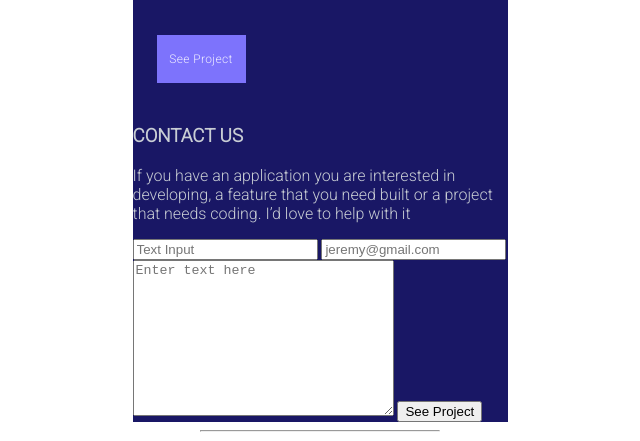
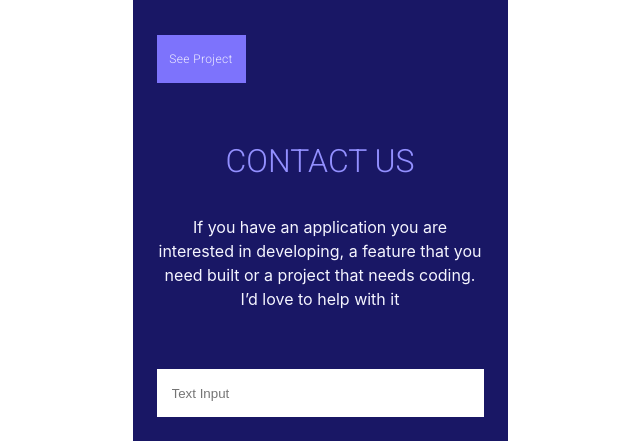
Before and after one commit to Obote/myportfolio, a plain HTML site: page index.html in a window 1280 px wide. Shown: the part 4470-4911 px from the top of the page, without its empty margins (320-960 px from the left). Drawn offline with Linux system fonts and the light colour scheme.

Commit message:
Add form style

```diff
--- a/index.html
+++ b/index.html
@@ -127,12 +127,12 @@
             <input type="email" id="mail" name="_replyto" placeholder="jeremy@gmail.com"  maxlength="500" required>
             <label for="msg"></label>
             <textarea name="message" id="msg" cols="30" rows="10" placeholder="Enter text here" maxlength="500" required></textarea>
-            <button class="button" type="submit">See Project</button>
+            <button class="project-button" type="submit">See Project</button>
         </form>
     </section>
     </main>
     <footer class="footer-section">
-        <hr>
+        <hr class="divider">
         <div class="supporting-item-container">
         <ul class="social-media-icon">
             <li><a href="#"><img src="./images/Icons/github.png" alt="Github"></a></li>
@@ -140,7 +140,6 @@
                 <li><a href="#"><img src="./images/Icons/Vector.svg" alt="Angellist"></a></li>
                 <li><a href="#"><img src="./images/Icons/twitter.png" alt="Twitter"></a></li>
                 <li><a href="#"><img src="./images/Icons/medium.png" alt="Medium"></a></li>
-
         </ul>
         </div>
         <div class="bottom">
@@ -148,6 +147,5 @@
 
         </div>
     </footer>
-
 </body>
 </html>
--- a/style.css
+++ b/style.css
@@ -305,3 +305,80 @@ li {
   border-color: #acb7c3;
   color: #acb7c3;
 }
+
+
+form {
+  padding-left: 24px;
+  padding-right: 24px;
+  padding-top: 1em;
+  padding-bottom: 2em;
+  display: flex;
+  flex-direction: column;
+  align-items: center;
+}
+
+input {
+  list-style: none;
+  padding: 0;
+  margin-top: 2em;
+  color: #303036;
+  padding-left: 15px;
+}
+
+form > input {
+  width: 100%;
+  height: 48px;
+  box-sizing: border-box;
+  border: none;
+}
+
+form > textarea {
+  width: 100%;
+  height: 148px;
+  margin-top: 2em;
+  box-sizing: border-box;
+  border: none;
+  color: #303036;
+  padding-left: 15px;
+  padding-top: 15px;
+}
+
+form > button:hover {
+  background-color: #503458;
+}
+
+.form-container h3 {
+  font-family: "Roboto", sans-serif;
+  font-style: normal;
+  font-weight: 500;
+  font-size: 32px;
+  line-height: 44px;
+  align-items: center;
+  text-align: center;
+  color: #9390ff;
+}
+
+.form-container p {
+  font-family: "Inter", sans-serif;
+  font-style: normal;
+  font-weight: normal;
+  font-size: 16px;
+  line-height: 24px;
+  text-align: center;
+  color: #f5f5ff;
+  padding-left: 24px;
+  padding-right: 24px;
+}
+
+form > button {
+  height: 48px;
+  width: 89px;
+  left: 0;
+  top: 421px;
+  border-radius: 0;
+  background-color: #7d73fc;
+  margin-top: 24px;
+  margin-left: 24px;
+  margin-bottom: 24px;
+  border: none;
+}
```
